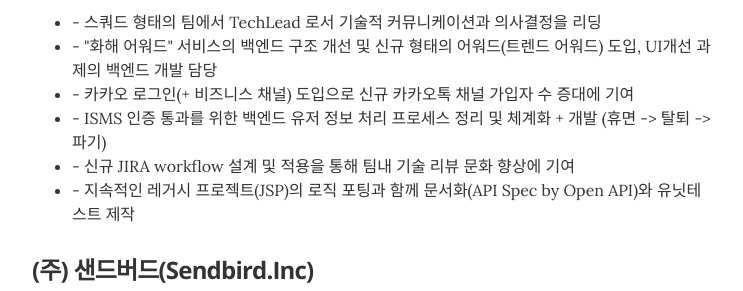
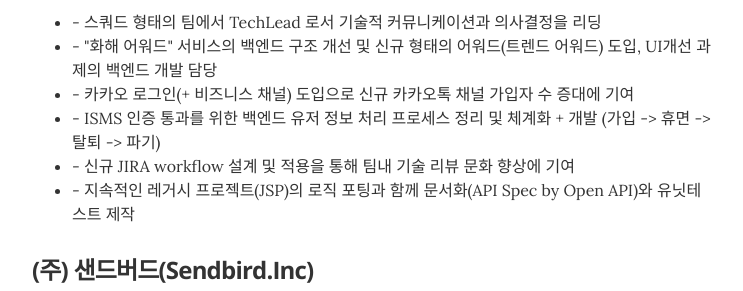
Before and after one commit to Shiwoo-Park/resume, a Jekyll site: the page built from index.html, in a window 1280 px wide and 900 px high, scrolled down 466 px. Shown: the part 152-443 px from the top of the window, without its empty margins (268-1011 px from the left). Built offline with Jekyll 4.4.1, drawn with Linux system fonts in a browser that asks for light colours.

Commit message:
Update experience.yml

```diff
--- a/_data/experience.yml
+++ b/_data/experience.yml
@@ -8,7 +8,7 @@
       <li>- 스쿼드 형태의 팀에서 TechLead 로서 기술적 커뮤니케이션과 의사결정을 리딩</li>
       <li>- "화해 어워드" 서비스의 백엔드 구조 개선 및 신규 형태의 어워드(트렌드 어워드) 도입, UI개선 과제의 백엔드 개발 담당</li>
       <li>- 카카오 로그인(+ 비즈니스 채널) 도입으로 신규 카카오톡 채널 가입자 수 증대에 기여</li>
-      <li>- ISMS 인증 통과를 위한 백엔드 유저 정보 처리 프로세스 정리 및 체계화 + 개발 (휴면 -> 탈퇴 -> 파기)</li>
+      <li>- ISMS 인증 통과를 위한 백엔드 유저 정보 처리 프로세스 정리 및 체계화 + 개발 (가입 -> 휴면 -> 탈퇴 -> 파기)</li>
       <li>- 신규 JIRA workflow 설계 및 적용을 통해 팀내 기술 리뷰 문화 향상에 기여</li>
       <li>- 지속적인 레거시 프로젝트(JSP)의 로직 포팅과 함께 문서화(API Spec by Open API)와 유닛테스트 제작</li>
     </ul>
```
